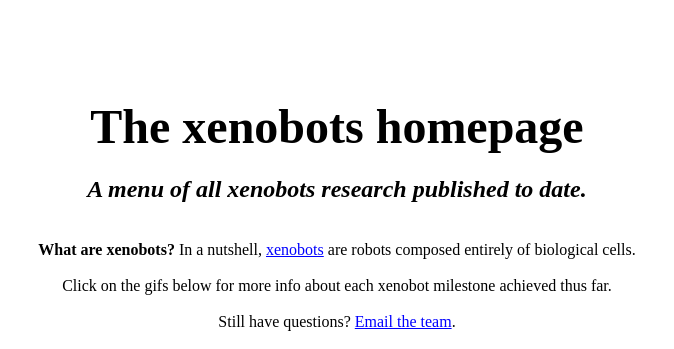
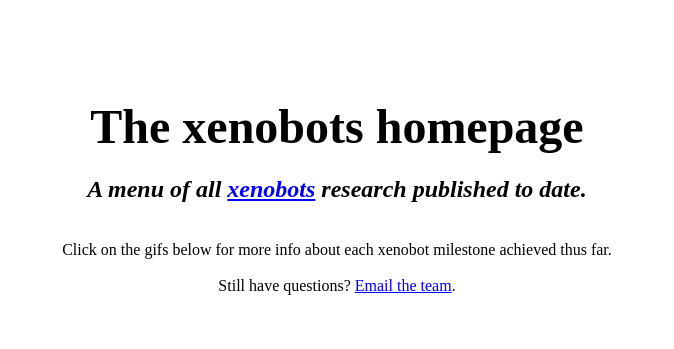
Before and after one commit to xenobots/xenobots.github.io, a plain HTML site: page index.html in a window 1280 px wide. Shown: the top 349 px of the page, without its empty margins (303-977 px from the left). Drawn offline with Linux system fonts and the light colour scheme.

Commit message:
Update index.html

```diff
--- a/index.html
+++ b/index.html
@@ -12,18 +12,12 @@
 <div id="wrapper" style="text-align: center">
 
 <h1><font size="24">The xenobots homepage</font></h1>
-<h2><i>A menu of all xenobots research published to date.</i></h2> <br>
+<h2><i>A menu of all <a href="https://en.wikipedia.org/wiki/Xenobot" target="_blank">xenobots</a> research published to date.</i></h2> <br>
 
 <p>
-    <b>What are xenobots?</b>
-    In a nutshell,
-    <a href="https://en.wikipedia.org/wiki/Xenobot" target="_blank">xenobots</a>
-    are robots composed entirely of biological cells.
-    <br><br>
+Click on the gifs below for more info about each xenobot milestone achieved thus far.<br><br>
 
-    Click on the gifs below for more info about each xenobot milestone achieved thus far.<br><br>
-
-    Still have questions? <a href="mailto:skriegman@g.harvard.edu,Douglas.Blackiston@tufts.edu,Michael.Levin@tufts.edu,josh.bongard@uvm.edu" target="_blank">Email the team</a>.
+Still have questions? <a href="mailto:skriegman@g.harvard.edu,Douglas.Blackiston@tufts.edu,Michael.Levin@tufts.edu,josh.bongard@uvm.edu" target="_blank">Email the team</a>.
 </p>
 
 <br><br>
```
